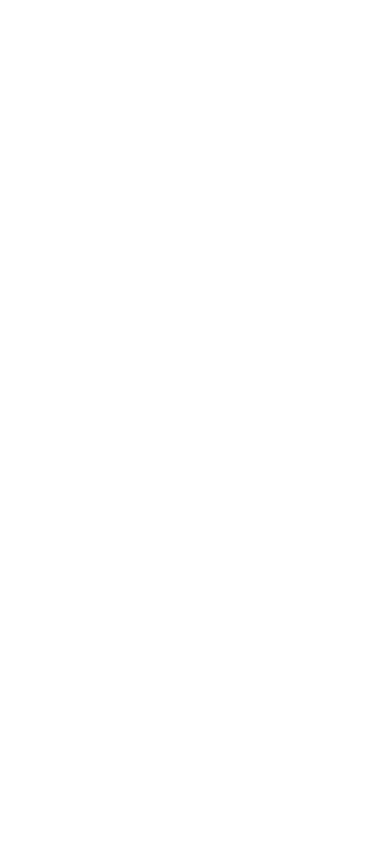
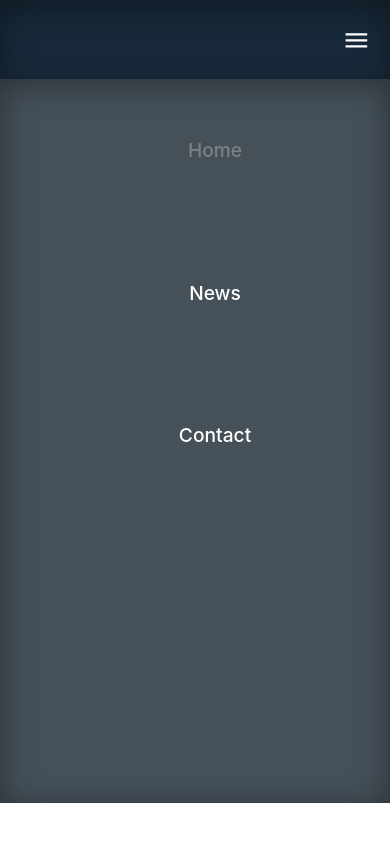
Before and after one commit to Miicy/news-feature, a React (Create React App) app: page / in a window 390 px wide. Built offline with nearby package versions, Linux system fonts and the light colour scheme.

Commit message:
responsive header added

```diff
--- a/public/index.html
+++ b/public/index.html
@@ -14,7 +14,6 @@
       manifest.json provides metadata used when your web app is installed on a
       user's mobile device or desktop. See https://developers.google.com/web/fundamentals/web-app-manifest/
     -->
-    <link rel="manifest" href="%PUBLIC_URL%/manifest.json" />
     <!--
       Notice the use of %PUBLIC_URL% in the tags above.
       It will be replaced with the URL of the `public` folder during the build.
--- a/src/App.css
+++ b/src/App.css
@@ -1,38 +1,12 @@
 .App {
-  text-align: center;
+	text-align: center;
+	margin: 0;
+}
+.body {
+	font-family: "montserrat";
 }
 
-.App-logo {
-  height: 40vmin;
-  pointer-events: none;
+.hover:hover {
+	color: grey;
+  transition: "color 0.3s",
 }
-
-@media (prefers-reduced-motion: no-preference) {
-  .App-logo {
-    animation: App-logo-spin infinite 20s linear;
-  }
-}
-
-.App-header {
-  background-color: #282c34;
-  min-height: 100vh;
-  display: flex;
-  flex-direction: column;
-  align-items: center;
-  justify-content: center;
-  font-size: calc(10px + 2vmin);
-  color: white;
-}
-
-.App-link {
-  color: #61dafb;
-}
-
-@keyframes App-logo-spin {
-  from {
-    transform: rotate(0deg);
-  }
-  to {
-    transform: rotate(360deg);
-  }
-}
--- a/src/App.js
+++ b/src/App.js
@@ -1,8 +1,12 @@
 import "./App.css";
 import { useState } from "react";
-import { BrowserRouter } from "react-router-dom";
 import { ThemeProvider } from "@mui/material/styles";
 import { themeCreation } from "./theme/themeDesign";
+import { BrowserRouter, Routes, Route } from "react-router-dom";
+import Header from "./components/layout/Header";
+import Home from "./pages/Home";
+import News from "./pages/News";
+import Contact from "./pages/Contact";
 
 function App() {
 	const [theme] = useState(themeCreation());
@@ -10,7 +14,12 @@
 	return (
 		<ThemeProvider theme={theme}>
 			<BrowserRouter>
-
+				<Header />
+				<Routes>
+					<Route path="/*" element={<Home />} />
+					<Route path="/news" element={<News />} />
+					<Route path="/contact" element={<Contact />} />
+				</Routes>
 				{/* <LoadingModal />
 				<NotificationContainer /> */}
 			</BrowserRouter>
--- /dev/null
+++ b/src/components/common/ModalMenu.js
@@ -0,0 +1,83 @@
+import { Divider } from "@mui/material";
+import React from "react";
+import { useNavigate } from "react-router-dom";
+
+function ModalMenu({ headerStyles, menuOpen, toggleMenu }) {
+	const modalMenuStyles = {
+		...headerStyles,
+		container: {
+			marginTop: "0",
+			backgroundColor: "#455059",
+			height: "calc(100vh - 120px)",
+			width: "100%",
+			boxShadow: "inset 0px 5px 31px 3px rgba(0,0,0,0.34)",
+		},
+		navUl: {
+			...headerStyles.navUl,
+			flexDirection: "column",
+			justifyContent: "flex-start",
+			float: "none",
+			width: "none",
+			height: "100%",
+		},
+		navLi: {
+			...headerStyles.navLi,
+			margin: "40px 0",
+		},
+	};
+
+	const navigate = useNavigate();
+
+	return (
+		<div style={modalMenuStyles.container}>
+			<ul style={modalMenuStyles.navUl}>
+				<li style={modalMenuStyles.navLi}>
+					<p
+						className="hover"
+						onClick={() => {
+							navigate("/");
+							toggleMenu();
+						}}
+						style={{
+							...(window.location.pathname === "/" && headerStyles.linkActive),
+						}}
+					>
+						Home
+					</p>
+				</li>
+				<li style={modalMenuStyles.navLi}>
+					<p
+						className="hover"
+						onClick={() => {
+							navigate("/news");
+							toggleMenu();
+						}}
+						style={{
+							...(window.location.pathname === "/news" &&
+								headerStyles.linkActive),
+						}}
+					>
+						News
+					</p>
+				</li>
+				<li style={modalMenuStyles.navLi}>
+					<p
+						className="hover"
+						onClick={() => {
+							navigate("/contact");
+							toggleMenu();
+						}}
+						style={{
+							...(window.location.pathname === "/contact" &&
+								headerStyles.linkActive),
+						}}
+					>
+						Contact
+					</p>
+				</li>
+			</ul>
+		</div>
+	);
+}
+
+export default ModalMenu;
--- /dev/null
+++ b/src/components/layout/Header.js
@@ -0,0 +1,135 @@
+import { Divider, useMediaQuery } from "@mui/material";
+import React, { useState } from "react";
+import { useNavigate } from "react-router-dom";
+import { isMobile } from "react-device-detect";
+import MenuIcon from "@mui/icons-material/Menu";
+import ModalMenu from "../common/ModalMenu";
+
+function Header() {
+	const navigate = useNavigate();
+	const isScreenSmall = useMediaQuery("(max-width: 500px)");
+	const [menuOpen, setMenuOpen] = useState(false);
+
+    const toggleMenu = () => {
+        setMenuOpen((prevMenuOpen) => !prevMenuOpen);
+      };
+
+
+	const headerStyles = {
+		nav: {
+            position: "relative",
+			fontSize: "1.2em",
+			background: "#182A3A",
+			height: "80px",
+			width: "100%",
+			minWidth: isScreenSmall || isMobile ? "300px" : "500px",
+			display: "flex",
+			justifyContent: "center",
+			alignItems: "center",
+			boxShadow:
+				"inset 0px 10px 31px 3px rgba(0,0,0,0.34),0px 5px 21px 0px rgba(0,0,0,0.71)",
+            zIndex: 100,
+
+		},
+		navUl: {
+			float: "right",
+			height: "100%",
+			width: "80%",
+			display: "flex",
+			justifyContent: "center",
+			alignItems: "center",
+		},
+		navLi: {
+			display: "inline-block",
+			margin: "0 40px",
+			cursor: "pointer",
+			color: "white",
+			fontWeight: "450",
+		},
+		linkActive: {
+			transition: "0.5s",
+			color: "grey",
+		},
+		iconContainer: {
+			width: "100%",
+			display: "flex",
+			justifyContent: "flex-end",
+		},
+		icon: {
+			marginRight: "5%",
+			fontSize: "1.5em",
+			color: "white",
+			cursor: "pointer",
+		},
+		modal: {
+            height:"100%",
+            width:"100%",
+			position: "absolute",
+			marginTop: "120px",
+            zIndex: 1,
+
+		},
+	};
+
+	return (
+		<nav style={headerStyles.nav}>
+			{!isScreenSmall || isMobile ? (
+				<ul style={headerStyles.navUl}>
+					<li style={headerStyles.navLi}>
+						<p
+							className="hover"
+							onClick={() => navigate("/")}
+							style={{
+								...(window.location.pathname === "/" &&
+									headerStyles.linkActive),
+							}}
+						>
+							Home
+						</p>
+					</li>
+					<Divider orientation="vertical" variant="middle" />
+					<li style={headerStyles.navLi}>
+						<p
+							className="hover"
+							onClick={() => navigate("/news")}
+							style={{
+								...(window.location.pathname === "/news" &&
+									headerStyles.linkActive),
+							}}
+						>
+							News
+						</p>
+					</li>
+					<Divider orientation="vertical" variant="middle" light />
+					<li style={headerStyles.navLi}>
+						<p
+							className="hover"
+							onClick={() => navigate("/contact")}
+							style={{
+								...(window.location.pathname === "/contact" &&
+									headerStyles.linkActive),
+							}}
+						>
+							Contact
+						</p>
+					</li>
+				</ul>
+			) : (
+				<div style={headerStyles.iconContainer}>
+					<MenuIcon
+						className="hover"
+						sx={headerStyles.icon}
+						onClick={() => setMenuOpen((prevMenuOpen) => !prevMenuOpen)}
+					/>
+				</div>
+			)}
+			{menuOpen || isScreenSmall && (
+				<div style={headerStyles.modal}>
+					<ModalMenu headerStyles={headerStyles} menuOpen={menuOpen} toggleMenu={toggleMenu} />
+				</div>
+			)}
+		</nav>
+	);
+}
+
+export default Header;
--- /dev/null
+++ b/src/pages/Contact.js
@@ -0,0 +1,9 @@
+import React from 'react'
+
+function Contact() {
+  return (
+    <div>Contact</div>
+  )
+}
+
+export default Contact
--- /dev/null
+++ b/src/pages/Home.js
@@ -0,0 +1,7 @@
+import React from "react";
+
+function Home() {
+	return <div>Home</div>;
+}
+
+export default Home;
--- /dev/null
+++ b/src/pages/News.js
@@ -0,0 +1,9 @@
+import React from 'react'
+
+function News() {
+  return (
+    <div>News</div>
+  )
+}
+
+export default News
--- a/src/theme/themeDesign.js
+++ b/src/theme/themeDesign.js
@@ -1,5 +1,5 @@
 import { createTheme } from "@mui/material";
-import { } from "@mui/material/colors";
+import { grey } from "@mui/material/colors";
 
 const getDesignTokens = (mode) => ({
 	palette: {
@@ -10,7 +10,7 @@
 		secondary: {
 			main: "#ff6600",
 			secondary: "#f25100",
-      opacity80:"rgba(255, 102, 0, 0.80)",
+			opacity80: "rgba(255, 102, 0, 0.80)",
 		},
 	},
 });
@@ -19,9 +19,11 @@
 	createTheme({
 		...getDesignTokens(),
 		components: {
-      MuiTextField: {
+			MuiDivider: {
 				styleOverrides: {
 					root: {
+            borderColor: "grey",
+            height:"45%"
           },
 				},
 			},
```
Also changed, not shown: package.json (+7 -0 lines), 1 other file (tests, documents, lock files or other folders). Lines whose indentation alone changed are shown as unchanged.
